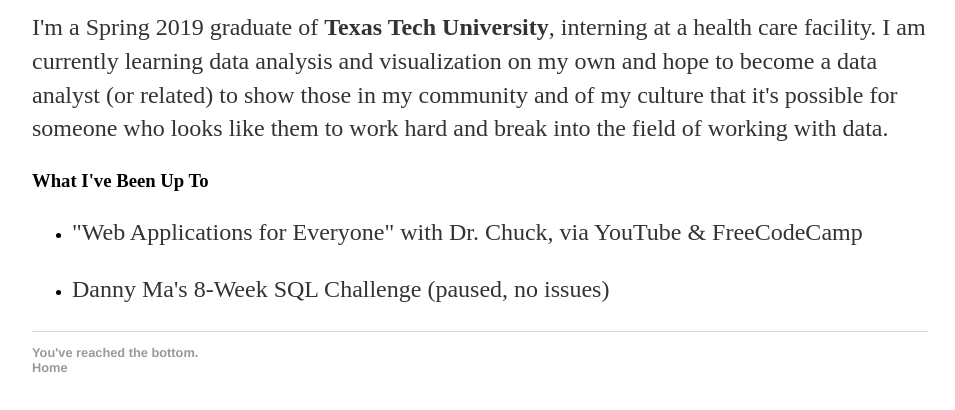
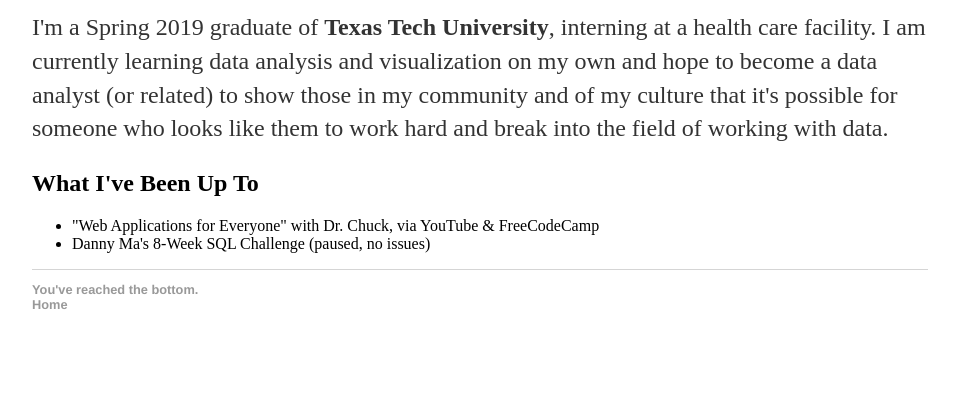
Before and after one commit to elyzzab/elyzzab.github.io, a plain HTML site: page index.html in a window 1280 px wide. Shown: the part 186-596 px from the top of the page, without its empty margins (160-1115 px from the left). Drawn offline with Linux system fonts and the light colour scheme.

Commit message:
Update index.html

```diff
--- a/index.html
+++ b/index.html
@@ -20,10 +20,10 @@
         data analysis and visualization on my own and hope to become a data analyst (or related) to show those in my community and
             of my culture that it's possible for someone who looks like them to work hard and break into the field of working with data.</p>
 
-        <h3>What I've Been Up To</h3>
+        <h2>What I've Been Up To</h2>
         <ul>
-            <li><p>"Web Applications for Everyone" with Dr. Chuck, via YouTube & FreeCodeCamp</p></li>
-            <li><p>Danny Ma's 8-Week SQL Challenge (paused, no issues)</p></li>
+            <li>"Web Applications for Everyone" with Dr. Chuck, via YouTube & FreeCodeCamp</li>
+            <li>Danny Ma's 8-Week SQL Challenge (paused, no issues)</li>
         </ul>
     </div>
     </div>
```
